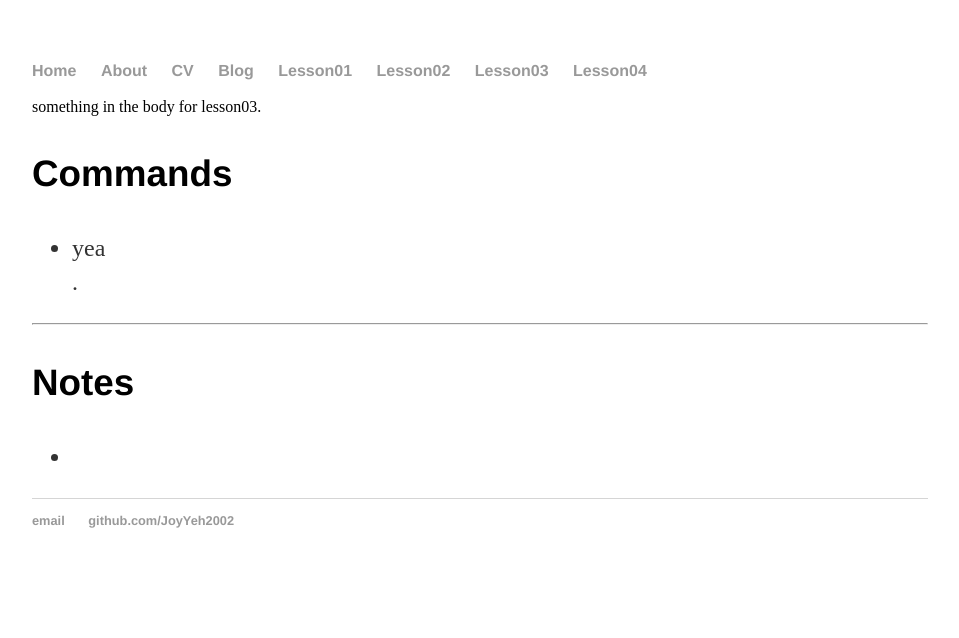
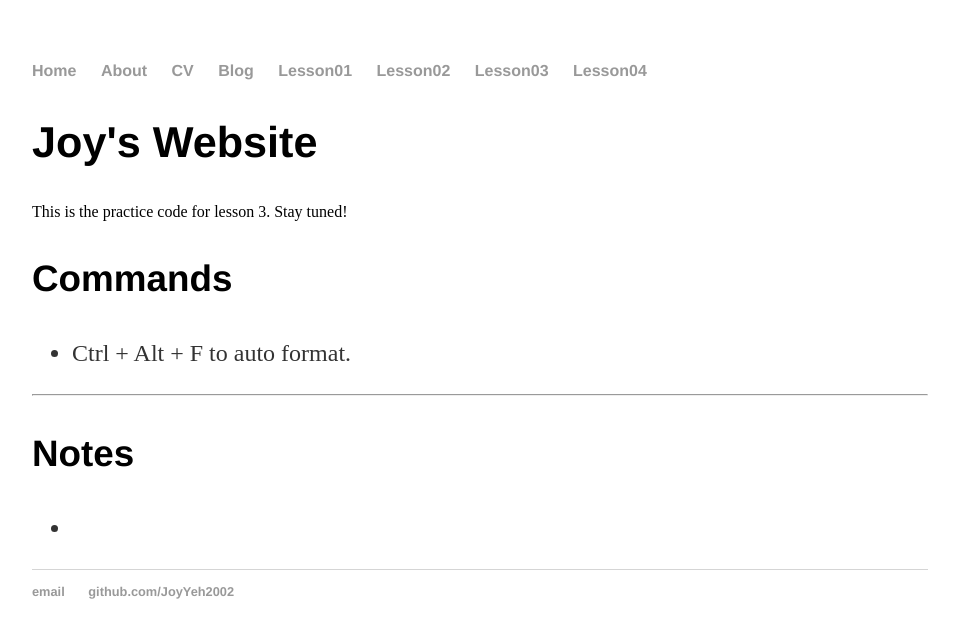
Before and after one commit to JoyYeh2002/JoyYeh2002.github.old, a Jekyll site: the page built from lesson03/index.html, in a window 1280 px wide. Shown: the top 638 px of the page, without its empty margins (160-1119 px from the left). Built offline with Jekyll 4.4.1, drawn with Linux system fonts in a browser that asks for light colours.

Commit message:
What's wrong with 3
?

```diff
--- a/lesson03/index.html
+++ b/lesson03/index.html
@@ -19,14 +19,18 @@ title: lesson03
 </html>
 
 <body>
-    something in the body for lesson03.
 
-    <!-- commands and notes-->
+    <h2> Joy's Website</h2>
+
+    This is the practice code for lesson 3. Stay tuned!
+
+        <!-- Note: Lesson 2's commands -->
         <h3>Commands</h3>
         <ul>
-        <li> yea </li>.
+            <li> Ctrl + Alt + F to auto format. </li>
         </ul>
 
+        <!-- Horizontal Rule -->
         <hr>
 
         <h3>Notes</h5>
```
Lines whose indentation alone changed are shown as unchanged.
